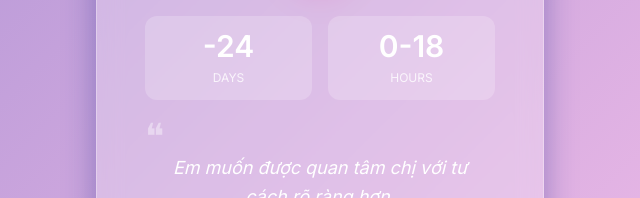
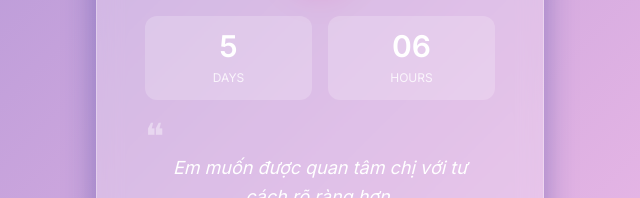
Before and after one commit to BobbieTun/MeAndHer, a plain HTML site: page index.html in a window 1280 px wide. Shown: the part 386-584 px from the top of the page, 320-960 px from the left. Drawn offline with nearby package versions, Linux system fonts and the light colour scheme.

Commit message:
Update index.html

```diff
--- a/index.html
+++ b/index.html
@@ -84,7 +84,7 @@
     <script>
 
 
-        const yourStartDate = new Date("2026-03-01T00:00:00");
+        const yourStartDate = new Date("2026-01-31T00:00:00");
         const options = { year: 'numeric', month: 'long', day: 'numeric' };
         document.getElementById('start-date-display').innerText = yourStartDate.toLocaleDateString('vi-VN', options);
         const quotes = [
```
